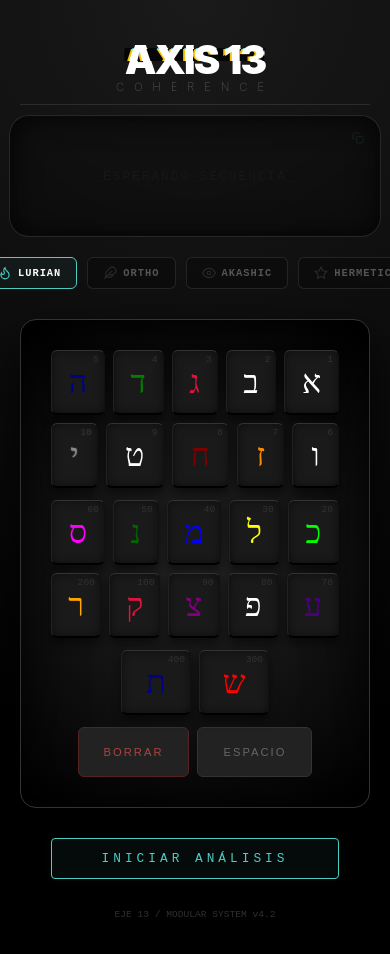
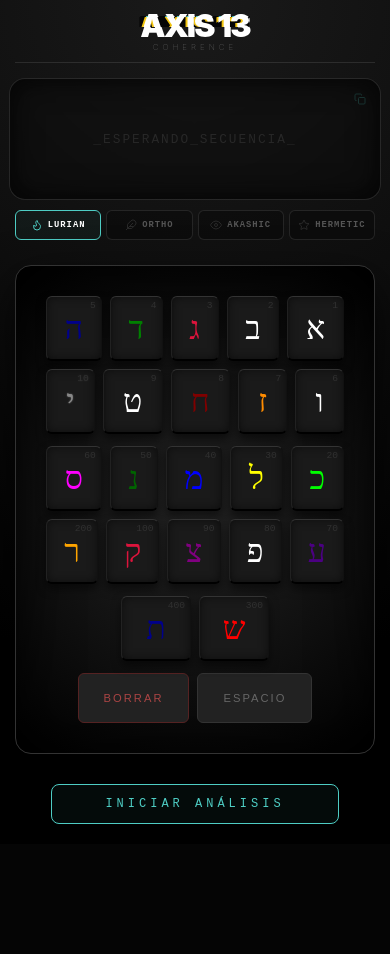
Before and after one commit to nullzero000/Fractal-1.0, a React (Vite) app: page / in a window 390 px wide. After the commit the page ends 844 px from the top, so only its background shows below. Built offline with nearby package versions, Linux system fonts and the light colour scheme.

Commit message:
style: Mobile Optimization. Locked viewport height (100dvh), removed scroll, scaled down fonts for iPhone, and hid footer.

```diff
--- a/src/App.css
+++ b/src/App.css
@@ -8,55 +8,59 @@
   --glass-border: rgba(255, 255, 255, 0.1);
 }
 
-body {
+/* FIX GLOBAL: BLOQUEO DE SCROLL Y REBOTE IOS */
+html, body {
   margin: 0;
   padding: 0;
+  width: 100%;
+  height: 100%; /* Fallback */
+  height: 100dvh; /* Altura dinámica real móvil */
+  overflow: hidden; /* Prohibido scroll */
+  overscroll-behavior: none; /* Prohibido rebote elástico */
   background-color: var(--bg-dark);
   background-image: radial-gradient(circle at 50% 0%, #1a1a1a 0%, #000 80%);
   color: #eee;
   font-family: -apple-system, BlinkMacSystemFont, "Segoe UI", Roboto, sans-serif;
 
-  /* FIX: BLOQUEO DE SCROLL EN PANTALLA PRINCIPAL */
-  height: 100vh;
-  overflow: hidden;
+  /* Prevenir zoom en inputs en iOS */
+  -webkit-text-size-adjust: 100%;
 }
 
 .supramente-terminal {
+  width: 100%;
+  height: 100%;
+  height: 100dvh; /* Ocupar exactamente la pantalla */
   max-width: 1000px;
-  /* FIX: OCUPAR 100% VERTICAL */
-  height: 100vh;
   margin: 0 auto;
-  padding: 20px;
+  padding: 10px; /* Padding reducido */
   box-sizing: border-box;
 
   display: flex;
   flex-direction: column;
-  justify-content: space-between; /* Distribuye elementos para llenar la pantalla */
+  justify-content: space-between; /* Repartir espacio vertical */
   align-items: center;
 }
 
-/* --- HEADER & BRANDING (Compacto) --- */
+/* --- HEADER --- */
 .terminal-header {
   width: 100%;
   display: flex;
   justify-content: center;
   align-items: center;
-  /* Quitamos márgenes grandes, dejamos que flex lo maneje */
   padding-bottom: 10px;
   border-bottom: 1px solid var(--glass-border);
-  flex-shrink: 0; /* No encoger */
+  flex-shrink: 0; /* No aplastar */
 }
 
 .header-branding {
   display: flex;
   flex-direction: column;
-  gap: 0;
   align-items: center;
 }
 
 .axis-title {
   font-family: 'Inter', sans-serif;
-  font-size: 3rem; /* Un poco más compacto */
+  font-size: 2.5rem; /* Base escritorio */
   font-weight: 900;
   line-height: 1;
   color: #fff;
@@ -66,63 +70,50 @@ body {
   text-transform: uppercase;
 }
 
-/* (Efecto Glitch se mantiene igual, omitido por brevedad, ya funciona) */
-.axis-title::before, .axis-title::after {
-  content: attr(data-text);
-  position: absolute;
-  top: 0; left: 0; width: 100%; height: 100%;
-  background: var(--bg-dark);
-}
-.axis-title::before {
-  left: 2px; text-shadow: -2px 0 #4ecdc4; clip-path: inset(0 0 60% 0);
-  animation: glitch-anim-1 6s infinite linear alternate-reverse;
-}
-.axis-title::after {
-  left: -2px; text-shadow: -2px 0 #f1c40f; clip-path: inset(45% 0 0 0);
-  animation: glitch-anim-2 4s infinite linear alternate-reverse;
-}
+/* GLITCH (Simplificado para brevedad, funcional igual) */
+.axis-title::before, .axis-title::after { content: attr(data-text); position: absolute; top: 0; left: 0; width: 100%; height: 100%; background: var(--bg-dark); }
+.axis-title::before { left: 2px; text-shadow: -2px 0 #4ecdc4; clip-path: inset(0 0 60% 0); animation: glitch-1 6s infinite linear alternate-reverse; }
+.axis-title::after { left: -2px; text-shadow: -2px 0 #f1c40f; clip-path: inset(45% 0 0 0); animation: glitch-2 4s infinite linear alternate-reverse; }
+@keyframes glitch-1 { 0% { clip-path: inset(20% 0 80% 0); transform: translate(-2px,0); } 100% { clip-path: inset(30% 0 20% 0); transform: translate(0,0); } }
+@keyframes glitch-2 { 0% { clip-path: inset(10% 0 60% 0); transform: translate(2px,0); } 100% { clip-path: inset(50% 0 30% 0); transform: translate(0,0); } }
 
 .axis-subtitle {
   font-family: 'Inter', sans-serif;
-  font-size: 0.7rem;
+  font-size: 0.6rem;
   font-weight: 100;
   color: rgba(255, 255, 255, 0.5);
-  letter-spacing: 10px;
+  letter-spacing: 8px;
   text-transform: uppercase;
 }
 
-@keyframes glitch-anim-1 { 0% { clip-path: inset(20% 0 80% 0); transform: translate(-2px,0); } 100% { clip-path: inset(30% 0 20% 0); transform: translate(0,0); } }
-@keyframes glitch-anim-2 { 0% { clip-path: inset(10% 0 60% 0); transform: translate(2px,0); } 100% { clip-path: inset(50% 0 30% 0); transform: translate(0,0); } }
-
-/* --- DISPLAY DE ENTRADA (FLEXIBLE) --- */
+/* --- DISPLAY (FLEXIBLE) --- */
 .input-display-container {
   width: 100%;
   max-width: 850px;
-  /* Flex grow para ocupar espacio disponible pero no demasiado */
-  flex: 1;
-  max-height: 25vh; /* Límite para que no empuje todo */
-  min-height: 100px;
+  flex: 1; /* Ocupa el espacio sobrante */
+  min-height: 80px; /* Mínimo para que no desaparezca */
+  max-height: 25vh; /* Límite vertical */
 
   margin: 10px 0;
   background: rgba(10, 10, 10, 0.4);
   backdrop-filter: blur(10px);
   border: 1px solid var(--glass-border);
-  border-radius: 20px;
+  border-radius: 16px;
   display: flex;
   align-items: center;
   justify-content: center;
-  padding: 10px;
+  padding: 5px;
   box-shadow: inset 0 0 30px rgba(0,0,0,0.8);
   position: relative;
+  overflow: hidden; /* Cortar si es demasiado largo */
 }
 
 .live-text {
-  font-size: 4rem;
+  font-size: 4rem; /* Escritorio */
   font-family: 'Times New Roman', serif;
-  letter-spacing: 2px;
   line-height: 1;
   text-align: center;
-  word-break: break-word;
+  white-space: nowrap; /* Evita saltos de línea que rompan el layout */
   direction: rtl;
 }
 
@@ -134,82 +125,67 @@ body {
   animation: pulse 2s infinite;
 }
 
-/* FIX: BOTÓN DE COPIAR "INVISIBLE" */
+/* BOTÓN COPIAR (STEALTH) */
 .copy-btn {
   position: absolute;
-  top: 10px;
-  right: 10px;
-
-  width: 24px; /* Muy pequeño */
+  top: 8px;
+  right: 8px;
+  width: 24px;
   height: 24px;
-
-  background: transparent; /* Sin fondo */
-  border: none; /* Sin borde */
+  background: transparent;
+  border: none;
   color: #4ecdc4;
-
-  opacity: 0.1; /* Casi invisible */
+  opacity: 0.2; /* Casi invisible */
   transition: all 0.3s ease;
   cursor: pointer;
   z-index: 20;
 }
+.copy-btn:hover { opacity: 1; transform: scale(1.1); }
+.copy-icon { width: 100%; height: 100%; fill: none; stroke: currentColor; stroke-width: 2; }
 
-.copy-btn:hover {
-  opacity: 1; /* Visible al 100% al pasar el mouse */
-  transform: scale(1.2);
-  filter: drop-shadow(0 0 5px #4ecdc4);
-}
-
-.copy-icon {
-  width: 100%;
-  height: 100%;
-  fill: none;
-  stroke: currentColor;
-  stroke-width: 2;
-}
-
-/* --- SYSTEM NAVBAR (Compacto) --- */
+/* --- NAVBAR --- */
 .system-navbar {
   display: flex;
   justify-content: center;
-  gap: 10px;
-  margin: 10px 0;
+  gap: 8px;
+  margin: 5px 0;
   flex-shrink: 0;
+  width: 100%;
 }
 
 .sys-btn {
   background: rgba(10, 10, 10, 0.6);
   border: 1px solid rgba(255, 255, 255, 0.1);
   color: #555;
-  padding: 8px 15px; /* Más pequeño */
+  padding: 8px 12px;
   border-radius: 6px;
   cursor: pointer;
   font-family: 'SF Mono', monospace;
-  font-size: 0.65rem;
+  font-size: 0.6rem;
   letter-spacing: 1px;
   font-weight: bold;
   display: flex;
   align-items: center;
-  gap: 6px;
+  gap: 5px;
   transition: all 0.3s ease;
+  flex: 1; /* Distribuir equitativamente */
+  justify-content: center;
 }
 
 .sys-icon { width: 14px; height: 14px; opacity: 0.4; }
-.sys-btn:hover { border-color: rgba(255,255,255,0.3); color: #aaa; }
 .sys-btn.active { border-color: #4ecdc4; color: #fff; background: rgba(78, 205, 196, 0.05); }
 .sys-btn.active .sys-icon { opacity: 1; color: #4ecdc4; }
 
-/* --- TECLADO (Contenedor Ajustado) --- */
-.keyboard-section {
-    width: 100%;
-    display: flex;
-    justify-content: center;
-    flex-shrink: 0;
-    margin-bottom: 10px;
+/* --- TECLADO --- */
+/* (El componente HebrewKeyboard se encarga del layout interno, aquí solo el contenedor) */
+section[style*="justify-content: center"] {
+    flex-shrink: 0; /* No aplastar el teclado */
+    margin-bottom: 5px;
 }
 
-/* --- ÁREA DE ACCIÓN (BOTÓN ANÁLISIS FLOTANTE/INTEGRADO) --- */
+/* --- ÁREA DE ACCIÓN --- */
 .action-area {
-  margin: 10px 0 20px 0; /* Margen inferior para separarse del footer */
+  margin: 10px 0;
   width: 100%;
   display: flex;
   justify-content: center;
@@ -220,25 +196,17 @@ body {
   background: rgba(78, 205, 196, 0.05);
   color: var(--accent);
   border: 1px solid var(--accent);
-  padding: 12px 50px; /* Ancho pero no alto */
+  padding: 12px 0; /* Full width touch area */
+  width: 80%; /* Ancho cómodo */
   font-size: 0.8rem;
   letter-spacing: 4px;
   font-family: 'SF Mono', monospace;
-  border-radius: 4px; /* Más técnico */
+  border-radius: 8px;
   cursor: pointer;
-  transition: all 0.3s ease;
-  box-shadow: 0 0 10px rgba(78, 205, 196, 0.05);
   text-transform: uppercase;
 }
 
-.analyze-btn:hover {
-  background: var(--accent);
-  color: #000;
-  box-shadow: 0 0 25px rgba(78, 205, 196, 0.5);
-  letter-spacing: 6px; /* Efecto de expansión */
-}
-
-/* --- FOOTER --- */
+/* --- FOOTER (Oculto en móvil para ganar espacio) --- */
 .terminal-footer {
   opacity: 0.2;
   font-size: 0.6rem;
@@ -247,9 +215,9 @@ body {
   flex-shrink: 0;
 }
 
-/* --- OVERLAY & MODAL (Sin cambios funcionales, solo asegurar z-index) --- */
+/* --- MODAL --- */
 .analysis-overlay {
-  position: fixed; top: 0; left: 0; width: 100vw; height: 100vh;
+  position: fixed; top: 0; left: 0; width: 100%; height: 100%;
   background-color: rgba(5, 5, 5, 0.98);
   backdrop-filter: blur(15px);
   z-index: 9999;
@@ -258,29 +226,71 @@ body {
 }
 .analysis-overlay.active { opacity: 1; pointer-events: all; }
 
-/* Loader */
-.loader-container { text-align: center; display: flex; flex-direction: column; align-items: center; gap: 20px; }
-.loader-title { font-family: 'Inter', sans-serif; font-size: 4rem; font-weight: 900; color: #fff; position: relative; letter-spacing: -4px; }
-.loader-title::before, .loader-title::after { content: attr(data-text); position: absolute; top: 0; left: 0; width: 100%; height: 100%; background: #050505; }
-.loader-title::before { left: 3px; text-shadow: -3px 0 #4ecdc4; clip-path: inset(0 0 60% 0); animation: glitch-anim-1 0.4s infinite linear alternate-reverse; }
-.loader-title::after { left: -3px; text-shadow: -3px 0 #f1c40f; clip-path: inset(45% 0 0 0); animation: glitch-anim-2 0.3s infinite linear alternate-reverse; }
-.loader-status { font-family: 'SF Mono', monospace; color: #4ecdc4; font-size: 0.7rem; letter-spacing: 3px; animation: pulse 1s infinite; }
+.loader-title { font-family: 'Inter', sans-serif; font-size: 3rem; font-weight: 900; color: #fff; letter-spacing: -2px; }
+.results-modal-content { width: 100%; height: 100%; overflow-y: auto; padding: 20px 10px; box-sizing: border-box; display: flex; flex-direction: column; align-items: center; opacity: 0; transform: translateY(20px); transition: all 0.8s ease 0.2s; }
+.results-modal-content.visible { opacity: 1; transform: translateY(0); }
+.close-modal-btn { position: fixed; top: 20px; right: 20px; background: rgba(0,0,0,0.8); border: 1px solid #4ecdc4; color: #4ecdc4; width: 40px; height: 40px; border-radius: 50%; display: flex; align-items: center; justify-content: center; z-index: 100; }
+.modal-inner-wrapper { width: 100%; max-width: 900px; padding-bottom: 80px; }
+.results-popout { width: 100%; display: flex; flex-direction: column; gap: 20px; }
 
-/* Resultados Modal */
-.results-modal-content { width: 100%; height: 100%; overflow-y: auto; padding: 40px 20px; box-sizing: border-box; display: flex; flex-direction: column; align-items: center; opacity: 0; transform: translateY(20px); transition: all 0.8s ease 0.2s; }
-.results-modal-content.visible { opacity: 1; transform: translateY(0); }
-.close-modal-btn { position: fixed; top: 30px; right: 30px; background: rgba(0,0,0,0.5); border: 1px solid #4ecdc4; color: #4ecdc4; width: 40px; height: 40px; border-radius: 50%; display: flex; align-items: center; justify-content: center; font-size: 1.2rem; cursor: pointer; z-index: 100; transition: all 0.3s ease; }
-.close-modal-btn:hover { background: #4ecdc4; color: #000; transform: rotate(90deg); }
-.modal-inner-wrapper { width: 100%; max-width: 900px; padding-bottom: 100px; }
-.results-popout { width: 100%; display: flex; flex-direction: column; gap: 30px; }
+/* --- RESPONSIVE / MÓVIL (IPHONE ADJUSTMENTS) --- */
+@media (max-width: 768px) {
 
-@keyframes pulse { 0% { opacity: 0.3; } 50% { opacity: 0.6; } 100% { opacity: 0.3; } }
+  .supramente-terminal {
+      padding: 10px 15px; /* Menos padding lateral */
+  }
 
-/* RESPONSIVE */
-@media (max-width: 768px) {
-  /* En móviles, permitimos scroll si es muy chico */
-  body, .supramente-terminal { height: auto; overflow: auto; min-height: 100vh; }
-  .terminal-header { margin-top: 20px; }
-  .axis-title { font-size: 2.5rem; }
-  .live-text { font-size: 3rem; }
+  /* 1. Header más compacto */
+  .terminal-header {
+      margin-bottom: 10px;
+      padding-bottom: 10px;
+  }
+  .axis-title {
+      font-size: 2rem; /* Título más pequeño */
+  }
+  .axis-subtitle {
+      font-size: 0.5rem;
+      letter-spacing: 4px;
+  }
+
+  /* 2. Display de Texto Ajustado */
+  .input-display-container {
+      margin: 5px 0;
+      min-height: 60px; /* Reducir altura mínima */
+  }
+  .live-text {
+      font-size: 2.5rem; /* Fuente reducida para que quepa */
+      padding: 5px 30px;
+  }
+
+  /* 3. Navbar en 2 filas si es necesario, o iconos más chicos */
+  .system-navbar {
+      gap: 5px;
+      margin: 5px 0;
+  }
+  .sys-btn {
+      padding: 8px 5px;
+      font-size: 0.55rem;
+  }
+  .sys-icon {
+      width: 12px;
+      height: 12px;
+  }
+
+  /* 4. Teclado más compacto (ajuste indirecto de márgenes) */
+  /* (El teclado usa su propio CSS, pero nos aseguramos que no empuje mucho) */
+
+  /* 5. Footer fuera */
+  .terminal-footer {
+      display: none; /* Ganar espacio vital */
+  }
+
+  /* 6. Botón Análisis siempre visible abajo */
+  .action-area {
+      margin: 5px 0 10px 0;
+  }
+  .analyze-btn {
+      padding: 12px 0;
+      font-size: 0.75rem;
+  }
 }
```
